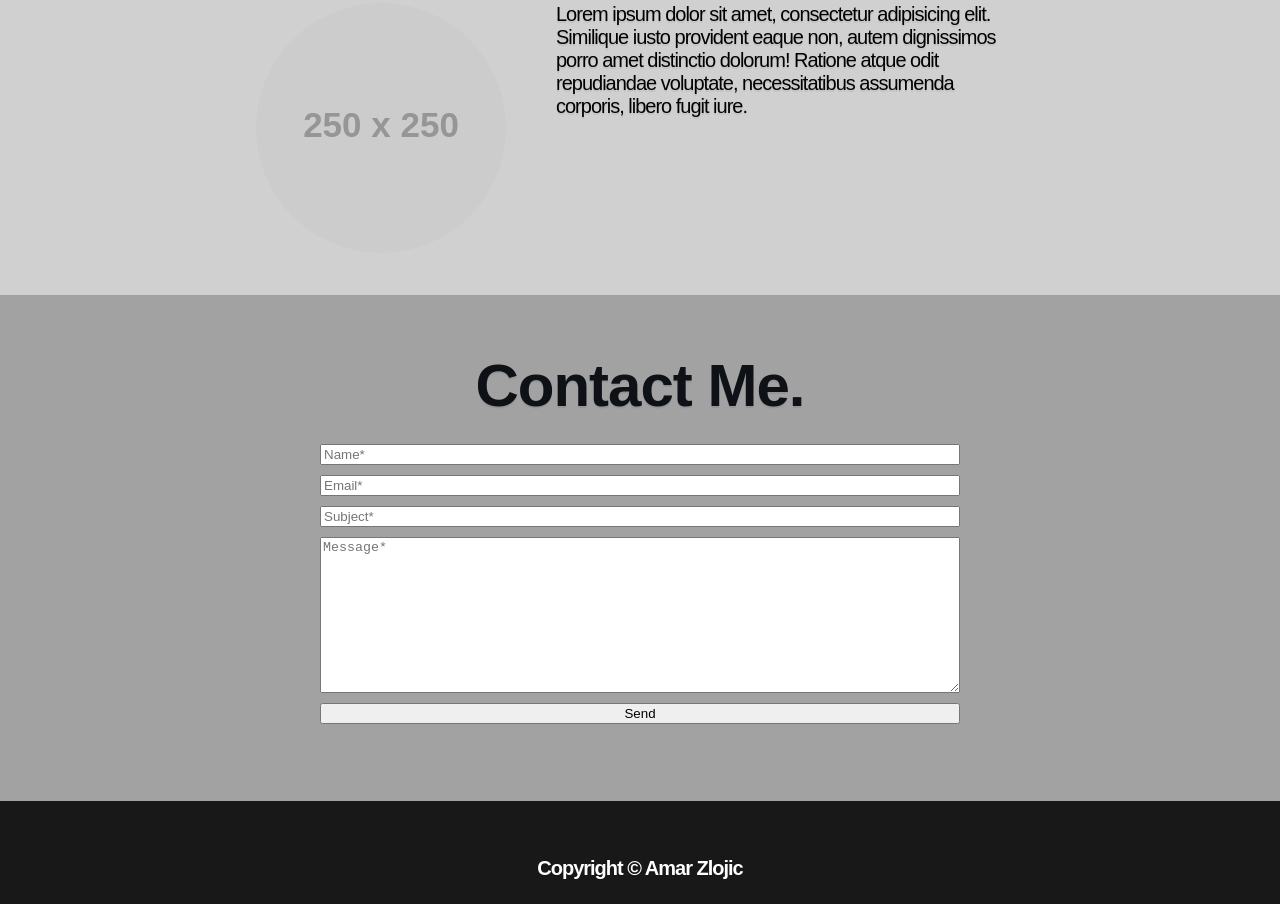
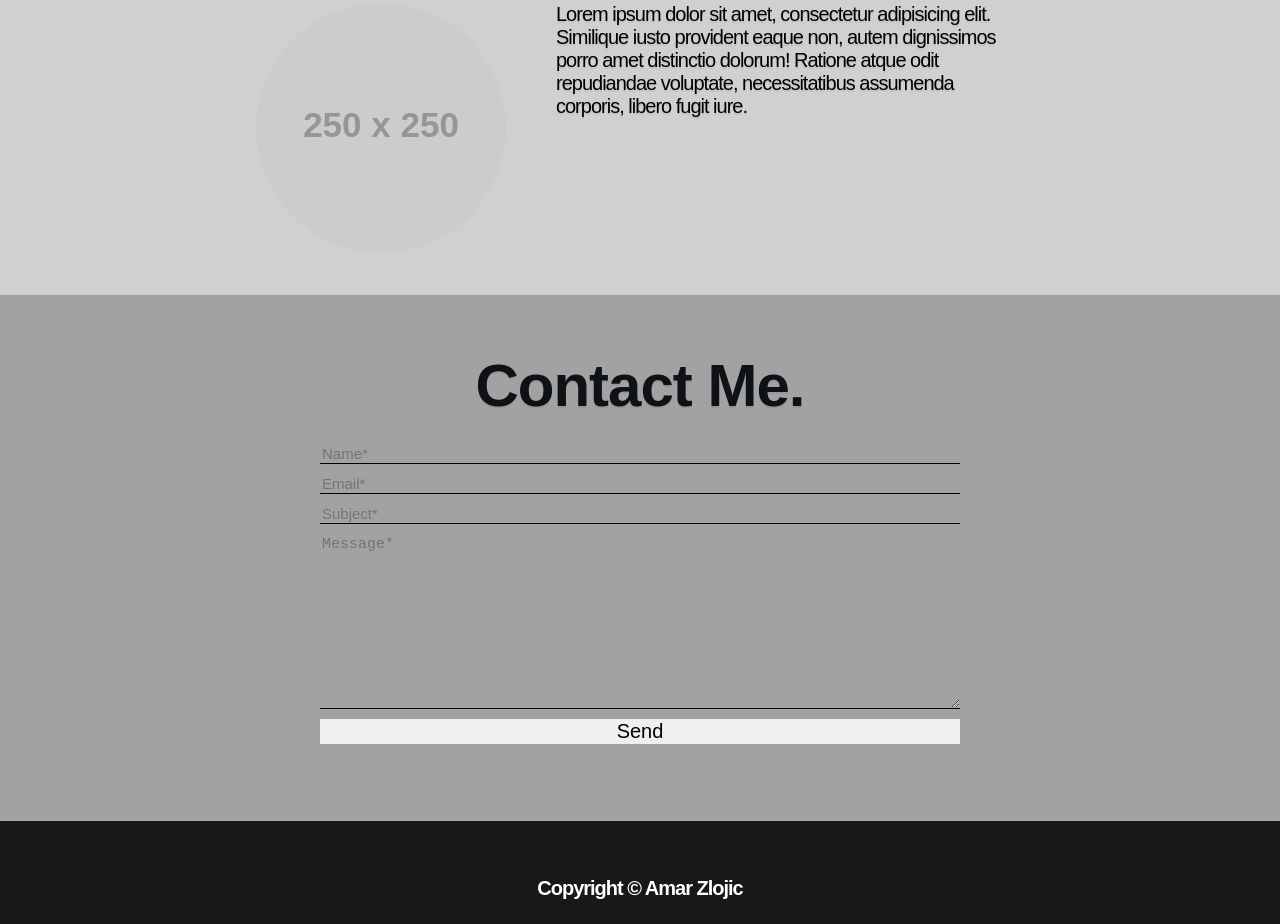
Before and after one commit to amar771/web-portfolio, a plain HTML site: page index.html in a window 1280 px wide. Shown: the part 1394-2318 px from the top of the page. Drawn offline with Linux system fonts and the light colour scheme; placeholder pictures from the web are drawn by us.

Commit message:
Made form a bit nicer

```diff
--- a/index.html
+++ b/index.html
@@ -142,11 +142,11 @@
 
       <div class="contact-container">
         <form method="POST" class="contact-me">
-          <input type="text" id="name" name="name" placeholder="Name*" required>
+          <input class="text-input" type="text" id="name" name="name" placeholder="Name*" required>
 
-          <input type="email" id="email" name="email" placeholder="Email*" required>
-          <input type="text" id="subject" name="subject" placeholder="Subject*">
-          <textarea name="message" id="message" cols="10" rows="10" placeholder="Message*"></textarea>
+          <input class="text-input" type="email" id="email" name="email" placeholder="Email*" required>
+          <input class="text-input" type="text" id="subject" name="subject" placeholder="Subject*">
+          <textarea class="textarea-input" name="message" id="message" cols="10" rows="10" placeholder="Message*"></textarea>
           <button type="submit" class="btn">Send</button>
         </form>
       </div>
--- a/style.css
+++ b/style.css
@@ -290,6 +290,25 @@ h3 text with title and p with description*/
     -webkit-text-fill-color: #FEFEFF;
 }
 
+.text-input {
+    background: transparent;
+    border: 0;
+    border-bottom: 1px solid black;
+    font-size: 1.5em;
+}
+
+.textarea-input {
+    background: transparent;
+    border: 0;
+    border-bottom: 1px solid black;
+    font-size: 1.5em;
+}
+
+.btn {
+    border: 0;
+    font-size: 2em;
+}
+
 @media only screen and (max-width: 1600px) {
     .profile-container {
         margin-left: 27vw;
```
